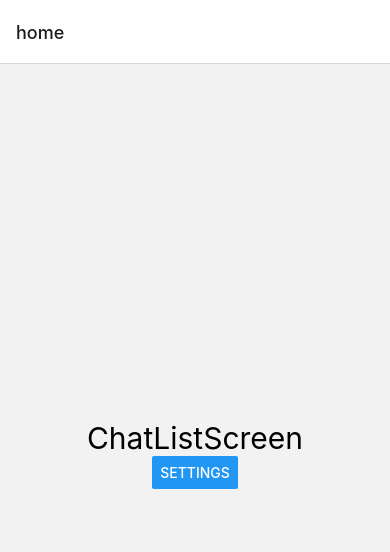
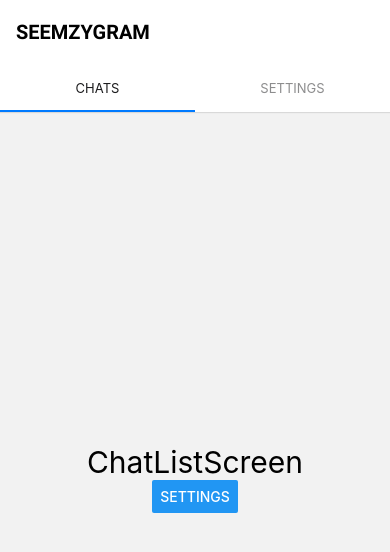
Before and after one commit to wassem7/ReactNative-WhatsApp-Clone, a React Native app: screen / in a window 390 px wide. Shown: the top 552 px of the page. Built offline with nearby package versions, Linux system fonts and the light colour scheme.

Commit message:
Tab Navigation implemented

```diff
--- a/App.js
+++ b/App.js
@@ -7,10 +7,33 @@ import { useCallback, useEffect, useState } from 'react';
 import * as Font from 'expo-font';
 import { NavigationContainer } from '@react-navigation/native';
 import { createStackNavigator } from '@react-navigation/stack';
+import { createBottomTabNavigator } from '@react-navigation/bottom-tabs';
+
+// SCREENS
 import ChatListScreen from './screens/ChatListScreen';
-import Home from './screens/Home';
 import ChatSettingsScreen from './screens/ChatSettingsScreen';
+import SettingsScreen from './screens/SettingsScreen';
+import { createMaterialTopTabNavigator } from '@react-navigation/material-top-tabs';
+
 const Stack = createStackNavigator();
+const Tab = createMaterialTopTabNavigator();
+
+const TabNavigator = () => {
+  return (
+    <Tab.Navigator>
+      <Tab.Screen
+        name='chatlist'
+        component={ChatListScreen}
+        options={{ tabBarLabel: 'Chats' }}
+      />
+      <Tab.Screen
+        name='settings'
+        component={SettingsScreen}
+        options={{ tabBarLabel: 'Settings' }}
+      />
+    </Tab.Navigator>
+  );
+};
 SplashScreen.preventAutoHideAsync();
 
 export default function App() {
@@ -56,7 +79,18 @@ export default function App() {
     <SafeAreaProvider style={styles.container} onLayout={onlayout}>
       <NavigationContainer>
         <Stack.Navigator>
-          <Stack.Screen name='home' component={ChatListScreen} />
+          <Stack.Screen
+            name='home'
+            component={TabNavigator}
+            options={{
+              headerTitle: () => (
+                <Text style={{ fontSize: 20, fontFamily: 'bold' }}>
+                  SEEMZYGRAM
+                </Text>
+              ),
+              headerShadowVisible: false,
+            }}
+          />
           <Stack.Screen
             name='chatsettings'
             component={ChatSettingsScreen}
--- a/screens/Home.js
+++ /dev/null
@@ -1,12 +0,0 @@
-import { View, Text } from 'react-native';
-import React from 'react';
-
-const Home = () => {
-  return (
-    <View>
-      <Text>Home</Text>
-    </View>
-  );
-};
-
-export default Home;
--- /dev/null
+++ b/screens/SettingsScreen.js
@@ -0,0 +1,12 @@
+import { View, Text } from 'react-native';
+import React from 'react';
+
+const SettingsScreen = () => {
+  return (
+    <View style={{ flex: 1, justifyContent: 'center', alignItems: 'center' }}>
+      <Text style={{ fontSize: 30 }}>SettingsScreen</Text>
+    </View>
+  );
+};
+
+export default SettingsScreen;
```
Also changed, not shown: package.json (+6 -2 lines), 1 other file (tests, documents, lock files or other folders).
